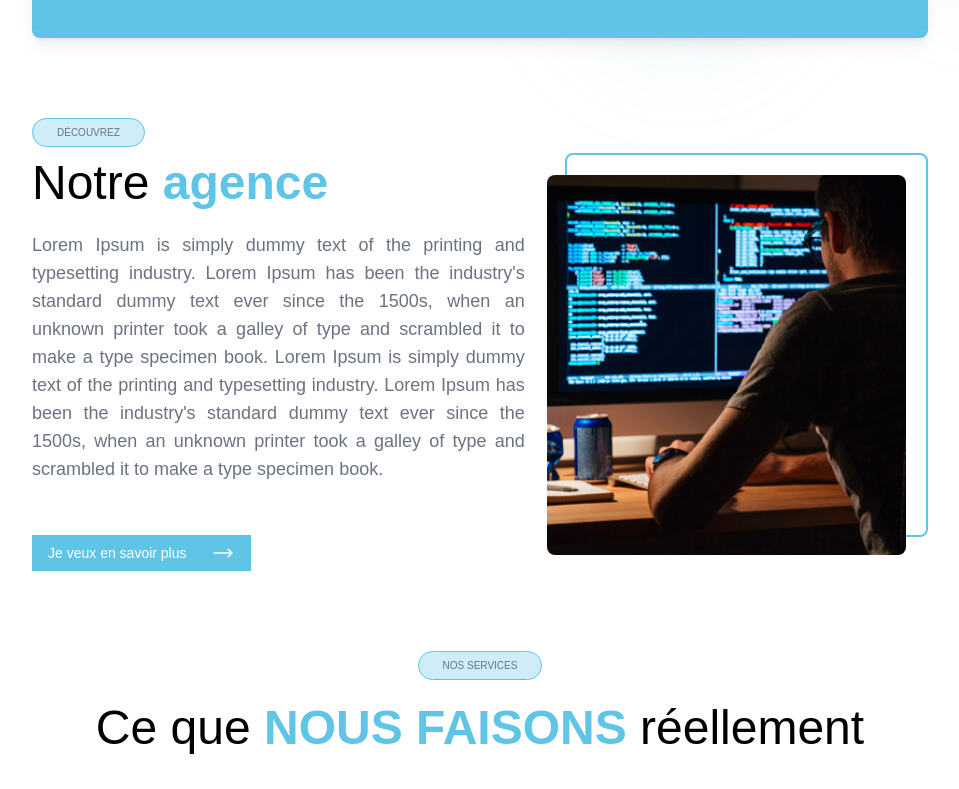
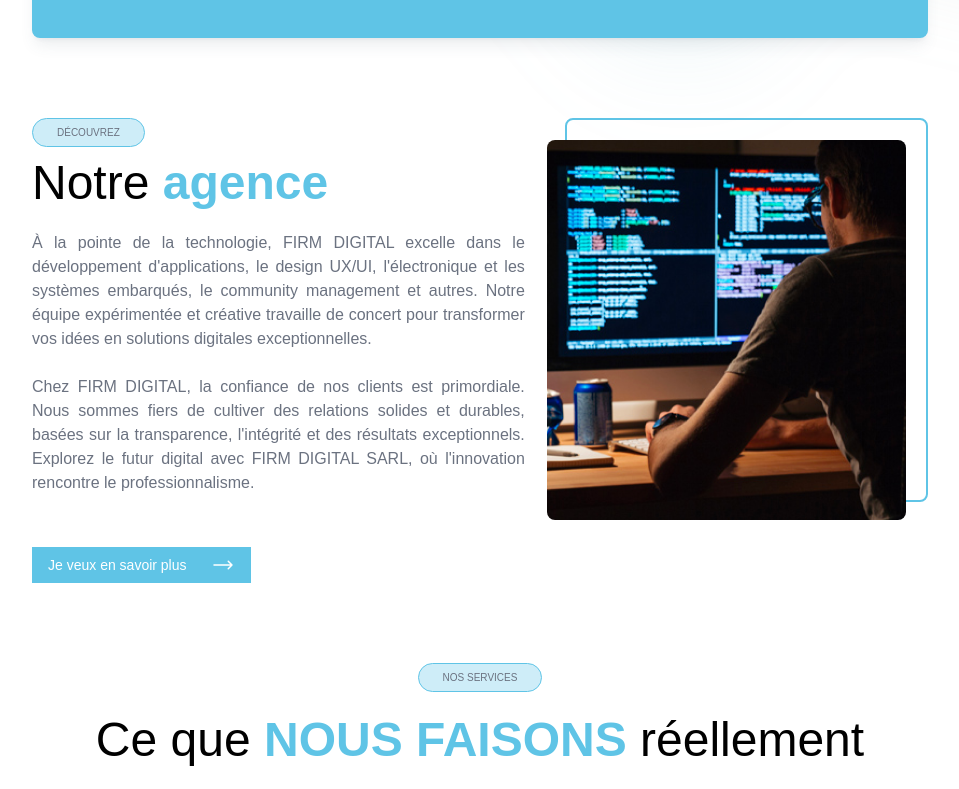
Before and after one commit to firmdigital/website, a React (Create React App) app: page / in a window 1280 px wide. Shown: the part 771-1560 px from the top of the page, without its empty margins (160-1119 px from the left). Built offline with nearby package versions, Linux system fonts and the light colour scheme.

Commit message:
update content

```diff
--- a/src/components/Agence.jsx
+++ b/src/components/Agence.jsx
@@ -1,6 +1,9 @@
 function Agence() {
   return (
-    <div id="about" className="w-full flex md:flex-row flex-col md:justify-between md:items-center md:gap-10 gap-5">
+    <div
+      id="about"
+      className="w-full flex md:flex-row flex-col md:justify-between md:items-start md:gap-10 gap-5"
+    >
       <div className="flex flex-col gap-3 xl:max-w-[55%] md:max-w-[50%] max-w-full">
         <span className="bg-[#5FC4E6]/30 py-1.5 px-6 w-fit rounded-full border border-[#5FC4E6] text-[10px] text-gray-500">
           DÉCOUVREZ
@@ -11,15 +14,19 @@ function Agence() {
             agence
           </span>
         </h1>
-        <p className="md:text-lg text-base font-light text-gray-500 mt-3 text-justify">
-          Lorem Ipsum is simply dummy text of the printing and typesetting
-          industry. Lorem Ipsum has been the industry&apos;s standard dummy text ever
-          since the 1500s, when an unknown printer took a galley of type and
-          scrambled it to make a type specimen book. Lorem Ipsum is simply dummy
-          text of the printing and typesetting industry. Lorem Ipsum has been
-          the industry&apos;s standard dummy text ever since the 1500s, when an
-          unknown printer took a galley of type and scrambled it to make a type
-          specimen book.
+        <p className="md:text-base leading-5 text-sm font-light text-gray-500 mt-3 text-justify">
+          À la pointe de la technologie, FIRM DIGITAL excelle dans le
+          développement d&apos;applications, le design UX/UI,
+          l&apos;électronique et les systèmes embarqués, le community management
+          et autres. Notre équipe expérimentée et créative travaille de concert
+          pour transformer vos idées en solutions digitales exceptionnelles.
+        </p>
+        <p className="md:text-base leading-5 text-sm font-light text-gray-500 mt-3 text-justify">
+          Chez FIRM DIGITAL, la confiance de nos clients est primordiale. Nous
+          sommes fiers de cultiver des relations solides et durables, basées sur
+          la transparence, l&apos;intégrité et des résultats exceptionnels. Explorez
+          le futur digital avec FIRM DIGITAL SARL, où l&apos;innovation rencontre le
+          professionnalisme.
         </p>
 
         <a
@@ -44,7 +51,11 @@ function Agence() {
         </a>
       </div>
       <div className="w-full relative md:border-2 rounded-lg md:border-[#5FC4E6] h-96">
-        <img src="../assets/hero.png" alt="" className="object-cover h-full w-full md:absolute md:top-5 md:right-5 rounded-lg transition-all duration-300 md:hover:top-0 md:hover:right-0 md:hover:rounded-md md:hover:scale-95"/>
+        <img
+          src="../assets/hero.png"
+          alt=""
+          className="object-cover h-full w-full md:absolute md:top-5 md:right-5 rounded-lg transition-all duration-300 md:hover:top-0 md:hover:right-0 md:hover:rounded-md md:hover:scale-95"
+        />
       </div>
     </div>
   );
--- a/src/components/Contact.jsx
+++ b/src/components/Contact.jsx
@@ -68,7 +68,7 @@ export default function Contact() {
   };
 
   return (
-    <div className="relative isolate bg-slate-50 md:p-10 p-5 mb-20 mx-auto max-w-5xl rounded-2xl">
+    <div id="contact" className="relative isolate bg-slate-50 md:p-10 p-5 mb-20 mx-auto max-w-5xl rounded-2xl">
       <div className="flex items-start h-full w-full min-h-full md:flex-row flex-col gap-10">
         {/* Contact info */}
         <div className="flex flex-col gap-4 relative w-full h-full md:w-2/5">
--- a/src/components/Hero.jsx
+++ b/src/components/Hero.jsx
@@ -9,9 +9,7 @@ function Hero() {
       {showAlert && <AlertModal setClose={setShowAlert} />}
 
       <div className="relative mx-auto max-w-[1920px]">
-        <div
-          className="relative flex items-center justify-between"
-        >
+        <div className="relative flex items-center justify-between">
           <div
             className="absolute inset-x-0 -top-40 -z-10 transform-gpu overflow-hidden blur-3xl sm:-top-80"
             aria-hidden="true"
@@ -93,8 +91,14 @@ function Hero() {
 
         <div className="p-10 my-10 max-w-[1920px] xl:mx-48 md:mx-8 mx-4 bg-[#5FC4E6] shadow-lg rounded-lg shadow-slate-600/10">
           <div className="flex md:flex-row flex-col items-center gap-8 w-full">
-            <div
-              onClick={() => setShowAlert(true)}
+            <a
+              href="#contact"
+              onClick={(e) => {
+                e.preventDefault(); // Empêche le comportement par défaut du lien
+                document.getElementById("contact").scrollIntoView({
+                  behavior: "smooth", // Active l'animation de défilement
+                });
+              }}
               className="hover:cursor-pointer transition-all duration-300 hover:scale-95 hover:shadow-md hover:shadow-slate-500/20 hover:bg-slate-700 flex items-center justify-between gap-5 bg-white p-4 w-full rounded-md"
             >
               <h4 className="text-[#5FC4E6] text-sm truncate">
@@ -115,10 +119,16 @@ function Hero() {
                   d="M17.25 8.25 21 12m0 0-3.75 3.75M21 12H3"
                 />
               </svg>
-            </div>
+            </a>
 
-            <div
-              onClick={() => setShowAlert(true)}
+            <a
+              href="#contact"
+              onClick={(e) => {
+                e.preventDefault(); // Empêche le comportement par défaut du lien
+                document.getElementById("contact").scrollIntoView({
+                  behavior: "smooth", // Active l'animation de défilement
+                });
+              }}
               className="hover:cursor-pointer transition-all duration-300 hover:scale-95 hover:shadow-md hover:shadow-slate-500/20 hover:bg-slate-700 flex items-center justify-between gap-5 bg-white p-4 w-full rounded-md"
             >
               <h4 className="text-[#5FC4E6] text-sm truncate">
@@ -139,10 +149,16 @@ function Hero() {
                   d="M17.25 8.25 21 12m0 0-3.75 3.75M21 12H3"
                 />
               </svg>
-            </div>
+            </a>
 
-            <div
-              onClick={() => setShowAlert(true)}
+            <a
+              href="#contact"
+              onClick={(e) => {
+                e.preventDefault(); // Empêche le comportement par défaut du lien
+                document.getElementById("contact").scrollIntoView({
+                  behavior: "smooth", // Active l'animation de défilement
+                });
+              }}
               className="hover:cursor-pointer transition-all duration-300 hover:scale-95 hover:shadow-md hover:shadow-slate-500/20 hover:bg-slate-700 flex items-center justify-between gap-5 bg-white p-4 w-full rounded-md"
             >
               <h4 className="text-[#5FC4E6] text-sm truncate">
@@ -163,7 +179,7 @@ function Hero() {
                   d="M17.25 8.25 21 12m0 0-3.75 3.75M21 12H3"
                 />
               </svg>
-            </div>
+            </a>
           </div>
         </div>
       </div>
--- a/src/components/Team.jsx
+++ b/src/components/Team.jsx
@@ -75,7 +75,7 @@ const posts = [
     fullname: "Sidi Yaya SIMAGA",
     position: "Développeur Fullstack",
     imageUrl:
-      "./assets/team/Simaga.jpeg",
+      "./assets/team/Simaga.jpg",
     social: [
       {
         name: "linkedin",
```
Also changed, not shown: src/components/Navbar.jsx (+47 -10 lines), public/assets/team/Simaga.jpeg (deleted), public/assets/team/Simaga.jpg (added).
